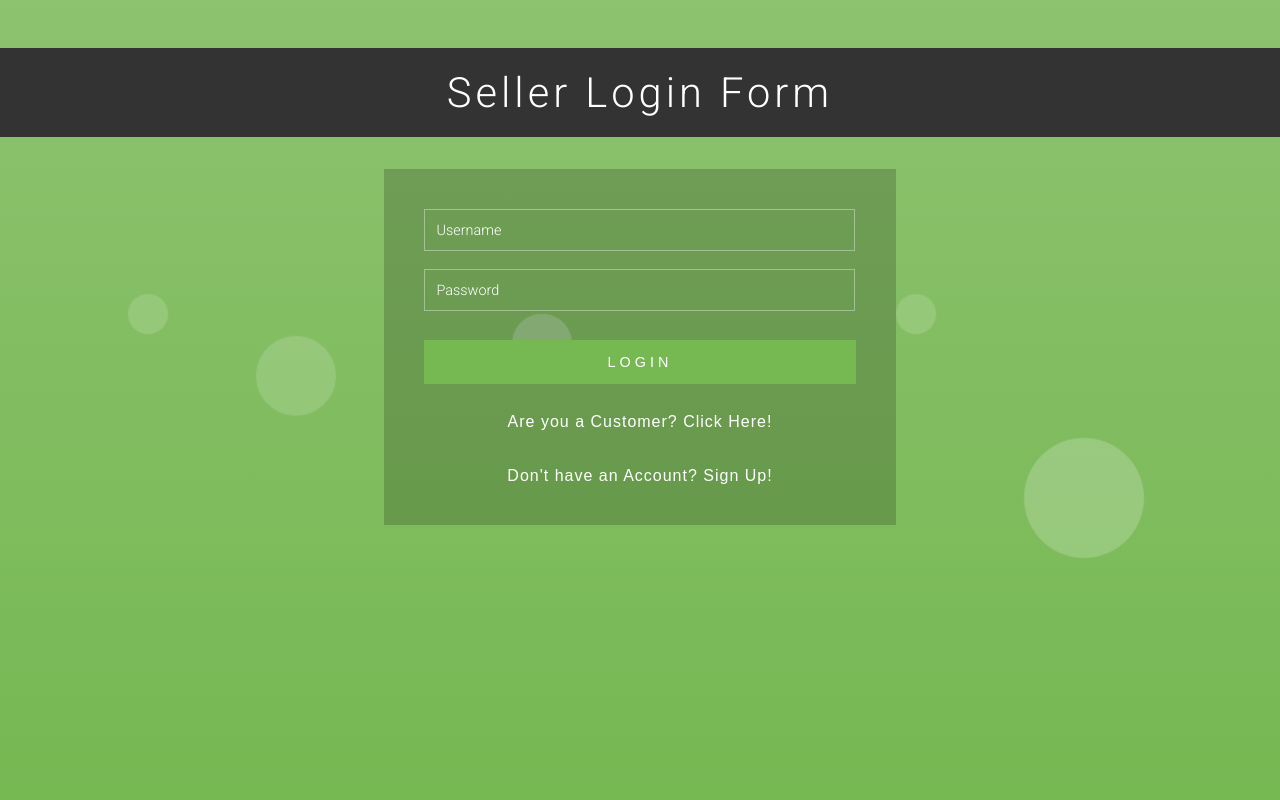
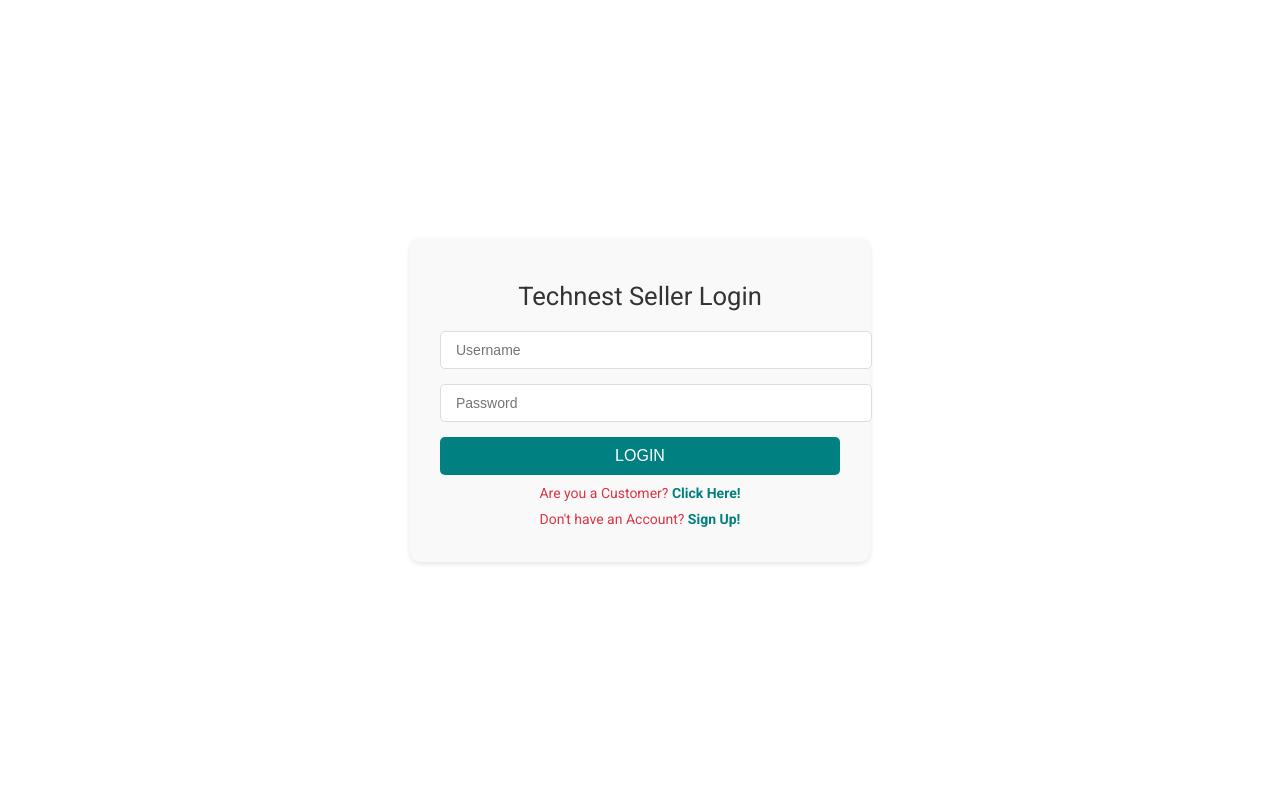
Before and after one commit to viboppan/technest, a Flask app: page /seller in a window 1280 px wide. Run offline with Flask 3, Linux system fonts and the light colour scheme; parts of the project's set-up code (start-up, migrations or seed data) failed here and were passed over.

Commit message:
refactored changes to login functionality

```diff
--- /dev/null
+++ b/static/seller_login_style.css
@@ -0,0 +1,89 @@
+/* General Styling */
+body {
+    font-family: 'Roboto', sans-serif;
+    margin: 0;
+    padding: 0;
+    background: #ffffff; /* Plain white background */
+    display: flex;
+    justify-content: center;
+    align-items: center;
+    height: 100vh;
+}
+
+/* Wrapper Styling */
+.wrapper {
+    width: 100%;
+    max-width: 400px;
+    background: #f9f9f9; /* Slightly off-white background for the container */
+    padding: 25px 30px;
+    border-radius: 10px;
+    box-shadow: 0 2px 5px rgba(0, 0, 0, 0.1); /* Soft shadow for container */
+}
+
+/* Header Styling */
+h1 {
+    font-size: 1.6rem;
+    color: #333; /* Dark gray for text */
+    text-align: center;
+    margin-bottom: 20px;
+    font-weight: 500;
+}
+
+/* Form Inputs */
+input.text {
+    width: 100%;
+    padding: 10px 15px;
+    margin-bottom: 15px;
+    border: 1px solid #ddd; /* Subtle gray border */
+    border-radius: 5px;
+    font-size: 14px;
+    outline: none;
+    transition: border 0.3s ease-in-out;
+}
+
+input.text:focus {
+    border-color: teal; /* Highlighted blue border on focus */
+}
+
+/* Submit Buttons */
+input[type="submit"] {
+    width: 100%;
+    background: teal; /* Blue button */
+    color: #fff;
+    padding: 10px;
+    border: none;
+    border-radius: 5px;
+    font-size: 16px;
+    cursor: pointer;
+    transition: background 0.3s ease-in-out;
+}
+
+input[type="submit"]:hover {
+    background: darkslategray; /* Darker teal on hover */
+}
+
+/* Toggle Links */
+.toggle-link {
+    font-size: 14px;
+    margin-top: 10px;
+    display: block;
+    text-align: center;
+}
+
+.toggle-link a {
+    color: teal;
+    font-weight: bold;
+    text-decoration: none;
+}
+
+.toggle-link a:hover {
+    text-decoration: underline;
+}
+
+/* Error Message Styling */
+p {
+    color: #dc3545; /* Red for error messages */
+    font-size: 14px;
+    margin-bottom: 10px;
+    text-align: center;
+}
--- a/templates/seller.html
+++ b/templates/seller.html
@@ -35,7 +35,7 @@
                 </button>
             </li>
         </ul>
-        <a class="align-end" href="/seller/login">logout</a>
+        <a class="align-end" href="/seller">logout</a>
     </div>
     <div id="popupMessage" class="popup-message"></div>
     <div class="tab-content" id="pills-tabContent">
@@ -96,7 +96,7 @@
                         <label for="available_quantity">Available Quantity:</label>
                         <input type="number" id="available_quantity" name="available_quantity" required>
 
-                        <button type="submit" id="add-product" value="ADD PRODUCT"  style="background-color: teal">Add Product</button>
+                        <button type="submit" id="add-product" value="ADD PRODUCT" style="background-color: teal">Add Product</button>
                     </form>
                 </div>
             </div>
--- a/templates/seller_login.html
+++ b/templates/seller_login.html
@@ -1,64 +1,50 @@
 <!DOCTYPE html>
-<html>
+<html lang="en">
 <head>
-    <title>Technest</title>
+    <title>Technest Seller Login</title>
     <meta name="viewport" content="width=device-width, initial-scale=1">
-    <meta http-equiv="Content-Type" content="text/html; charset=utf-8" />
-    <script type="application/x-javascript">addEventListener("load", function() { setTimeout(hideURLbar, 0); }, false); function hideURLbar(){ window.scrollTo(0,1); } </script>
-    <!-- Custom Theme files -->
-    <link href="../static/style.css" rel="stylesheet" type="text/css" media="all" />
-    <!-- //Custom Theme files -->
-    <!-- web font -->
+    <meta http-equiv="Content-Type" content="text/html; charset=utf-8">
+    <link href="../static/seller_login_style.css" rel="stylesheet" type="text/css" media="all">
     <link href="//fonts.googleapis.com/css?family=Roboto:300,300i,400,400i,700,700i" rel="stylesheet">
-    <!-- //web font -->
 </head>
 <body>
-    <!-- main -->
-    <div class="main-w3layouts wrapper">
-        <h1>Seller Login Form</h1>
+<div class="wrapper">
+    <h1>Technest Seller Login</h1>
     <div class="main-agileinfo">
         <div class="agileits-top">
+            <!-- Login Form -->
             <form action="/seller/login" method="post" id="loginForm">
-                    <input class="text" type="text" name="username" placeholder="Username" required=""><br>
-                    <input class="text" type="password" name="password" placeholder="Password" required="">
-                    <input type="submit" id = "login-button" value="LOGIN">
+                <input class="text" type="text" name="username" placeholder="Username" required>
+                <input class="text" type="password" name="password" placeholder="Password" required>
+                <input type="submit" id="login-button" value="LOGIN">
                 {% if error %}
-                        <p style="color: red; margin-bottom:2%">{{ error }}</p>
+                    <p>{{ error }}</p>
                 {% endif %}
             </form>
+
+            <!-- Signup Form -->
             <form action="/seller/add" method="post" id="signupForm" style="display: none;">
-                    <input class="text" type="text" name="first_name" placeholder="First Name" required="" pattern=".{2,}" title="Minimum 2 characters"><br>
-                    <input class="text" type="text" name="last_name" placeholder="Last Name" required="" pattern=".{2,}" title="Minimum 2 characters"><br>
-                    <input class="text" type="text" name="username" placeholder="Username" required="" pattern=".{5,}" title="Minimum 5 characters">
-                    <input class="text email" type="email" name="email" placeholder="Email" required="">
-                    <input class="text" type="password" name="password" placeholder="Password" required="" pattern=".{5,}" title="Minimum 5 characters">
-                    <input class="text w3lpass" type="password" name="password1" placeholder="Confirm Password" required="" pattern=".{5,}">
-                    <input class="text" type="text" name="phone" placeholder="Phone" required="" pattern="\d{10}" title="Please enter a 10-digit phone number"><br>
-                    <input class="text" type="text" name="address" placeholder="Address" required="">
-                    <input type="submit" value="SIGNUP">
+                <input class="text" type="text" name="first_name" placeholder="First Name" required>
+                <input class="text" type="text" name="last_name" placeholder="Last Name" required>
+                <input class="text" type="text" name="username" placeholder="Username" required>
+                <input class="text email" type="email" name="email" placeholder="Email" required>
+                <input class="text" type="password" name="password" placeholder="Password" required>
+                <input class="text" type="password" name="password1" placeholder="Confirm Password" required>
+                <input class="text" type="text" name="phone" placeholder="Phone" required>
+                <input class="text" type="text" name="address" placeholder="Address" required>
+                <input type="submit" value="SIGN UP">
             </form>
-                <p id="toggleSeller" class="toggle-link">Are you a Customer? <a href="/login"> Click Here!</a></p><br><br>
-                <p id="toggleLogin" class="toggle-link">Don't have an Account? <a href="#"> Sign Up!</a></p>
-                <p id="toggleSignup" class="toggle-link" style="display: none;">Already have an Account? <a href="#"> Login Now!</a></p>
+
+            <!-- Navigation and Toggle Links -->
+            <p id="toggleCustomer" class="toggle-link">Are you a Customer? <a href="/login">Click Here!</a></p>
+            <p id="toggleLogin" class="toggle-link">Don't have an Account? <a href="#">Sign Up!</a></p>
+            <p id="toggleSignup" class="toggle-link" style="display: none;">Already have an Account? <a href="#">Login Now!</a></p>
+        </div>
     </div>
 </div>
 
-        <!-- //copyright -->
-        <ul class="colorlib-bubbles">
-            <li></li>
-            <li></li>
-            <li></li>
-            <li></li>
-            <li></li>
-            <li></li>
-            <li></li>
-            <li></li>
-            <li></li>
-            <li></li>
-        </ul>
-    </div>
-    <!-- //main -->
 <script>
+    // Toggle between Signup and Login Forms
     document.getElementById("toggleSignup").addEventListener("click", function() {
         document.getElementById("signupForm").style.display = "none";
         document.getElementById("loginForm").style.display = "block";
@@ -72,12 +58,6 @@
         document.getElementById("toggleSignup").style.display = "inline-block";
         document.getElementById("toggleLogin").style.display = "none";
     });
-
-        document.getElementById("login-button").addEventListener("click", function() {
-            let cartString = JSON.stringify([]);
-            console.log("Logged in", cartString);
-            localStorage.setItem('cart', cartString);
-        });
 </script>
 </body>
 </html>
```
Also changed, not shown: templates/creativelogin.html (+2 -17 lines). Lines whose indentation alone changed are shown as unchanged.
